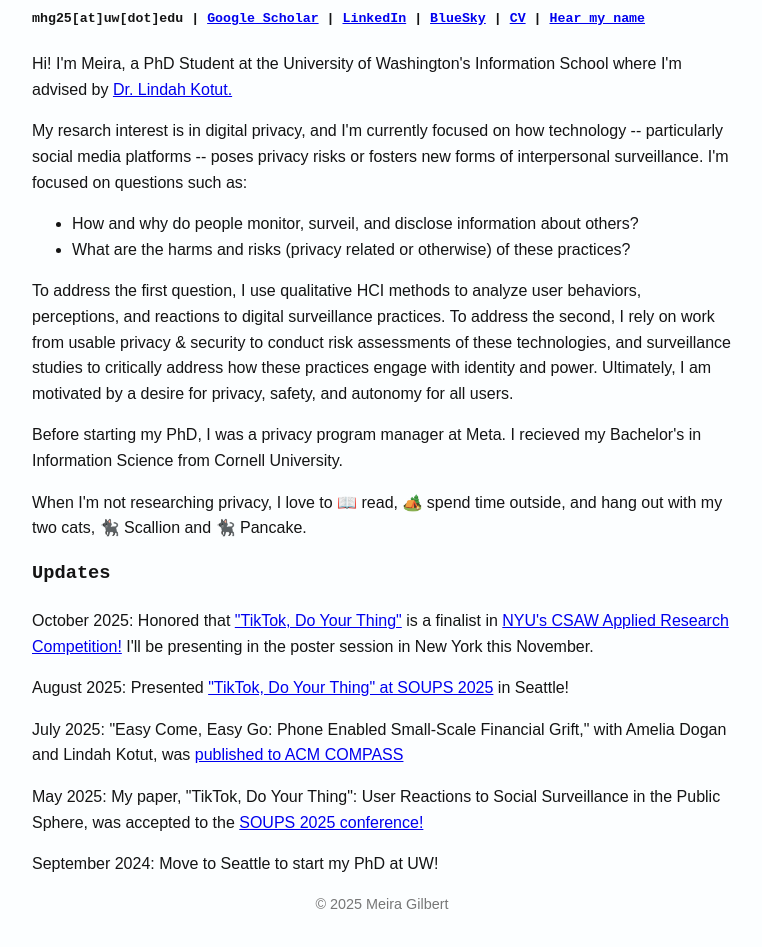
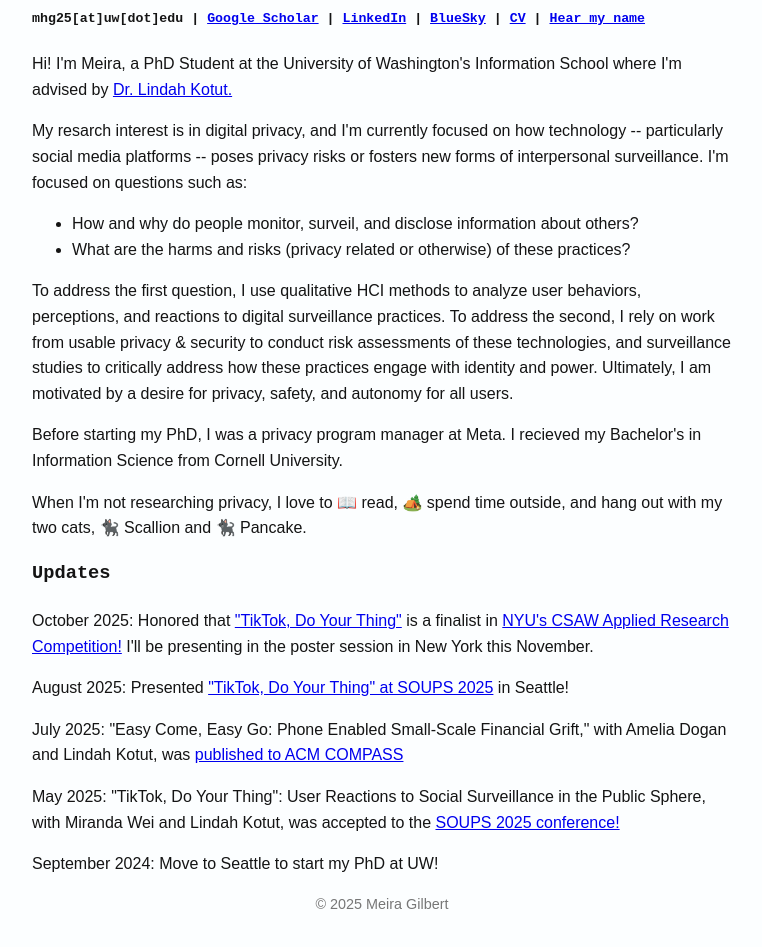
Before and after one commit to meiragilb/meiragilb.github.io, a plain HTML site: page index.html in a window 1280 px wide. Shown: the part 119-1066 px from the top of the page, without its empty margins (258-1020 px from the left). Drawn offline with Linux system fonts and the light colour scheme.

Commit message:
add collaborators

```diff
--- a/index.html
+++ b/index.html
@@ -37,7 +37,7 @@
 <p> October 2025: Honored that <a href="https://www.usenix.org/conference/soups2025/presentation/gilbert">"TikTok, Do Your Thing"</a> is a finalist in <a href="https://mlab.cyber.nyu.edu/csaw/finalists/">NYU's CSAW Applied Research Competition!</a> I'll be presenting in the poster session in New York this November. </p>
 <p> August 2025: Presented <a href="https://www.usenix.org/conference/soups2025/presentation/gilbert">"TikTok, Do Your Thing" at SOUPS 2025</a> in Seattle! </p>
 <p> July 2025: "Easy Come, Easy Go: Phone Enabled Small-Scale Financial Grift," with Amelia Dogan and Lindah Kotut, was <a href="https://dl.acm.org/doi/full/10.1145/3715335.3736315">published to ACM COMPASS</a>
-<p> May 2025: My paper, "TikTok, Do Your Thing": User Reactions to Social Surveillance in the Public Sphere, was accepted to the <a href="https://www.usenix.org/conference/soups2025/accepted-papers">SOUPS 2025 conference!</a></p>
+<p> May 2025: "TikTok, Do Your Thing": User Reactions to Social Surveillance in the Public Sphere, with Miranda Wei and Lindah Kotut, was accepted to the <a href="https://www.usenix.org/conference/soups2025/accepted-papers">SOUPS 2025 conference!</a></p>
 <p> September 2024: Move to Seattle to start my PhD at UW! </p>
 
 </h3>
```
